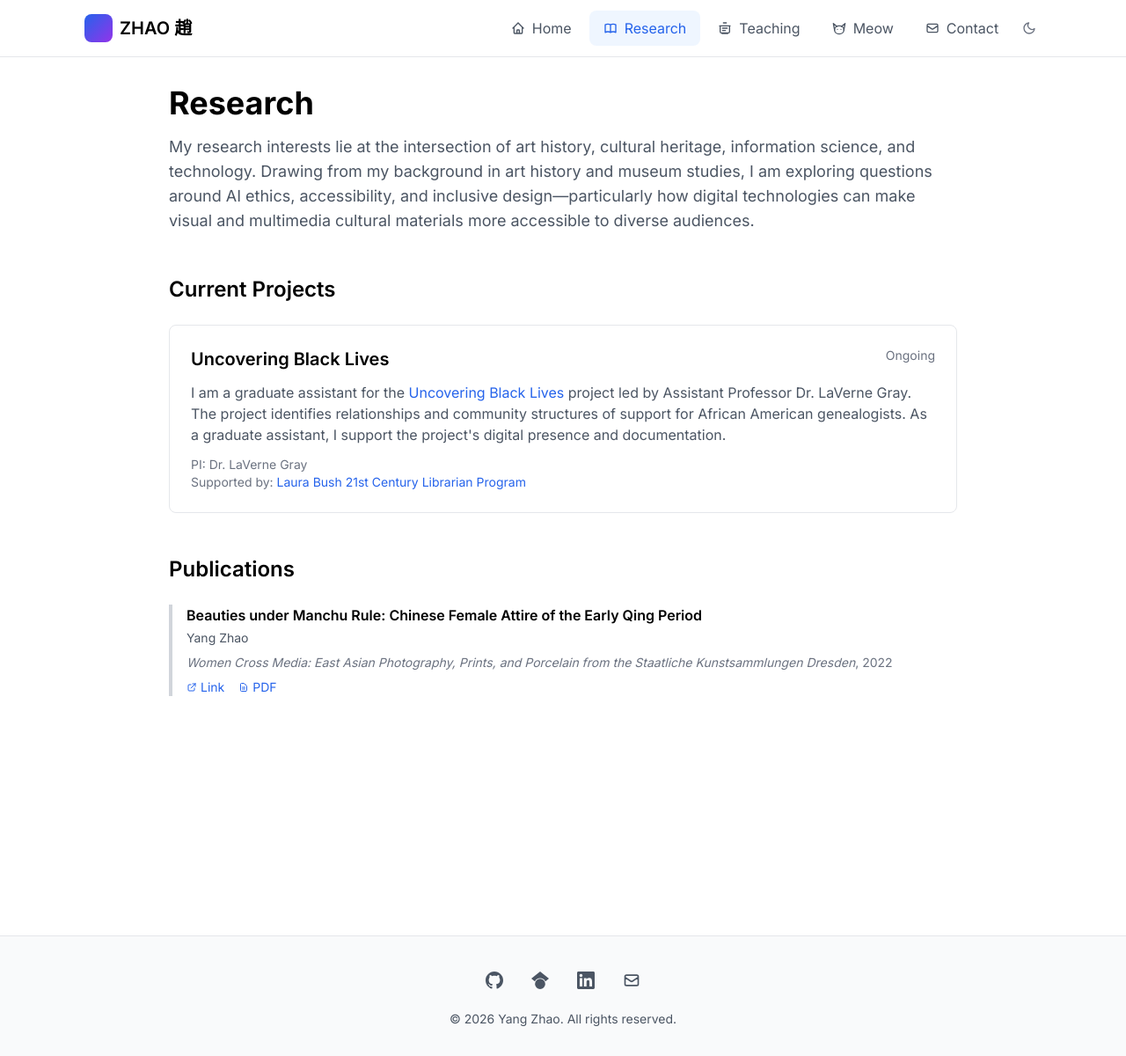
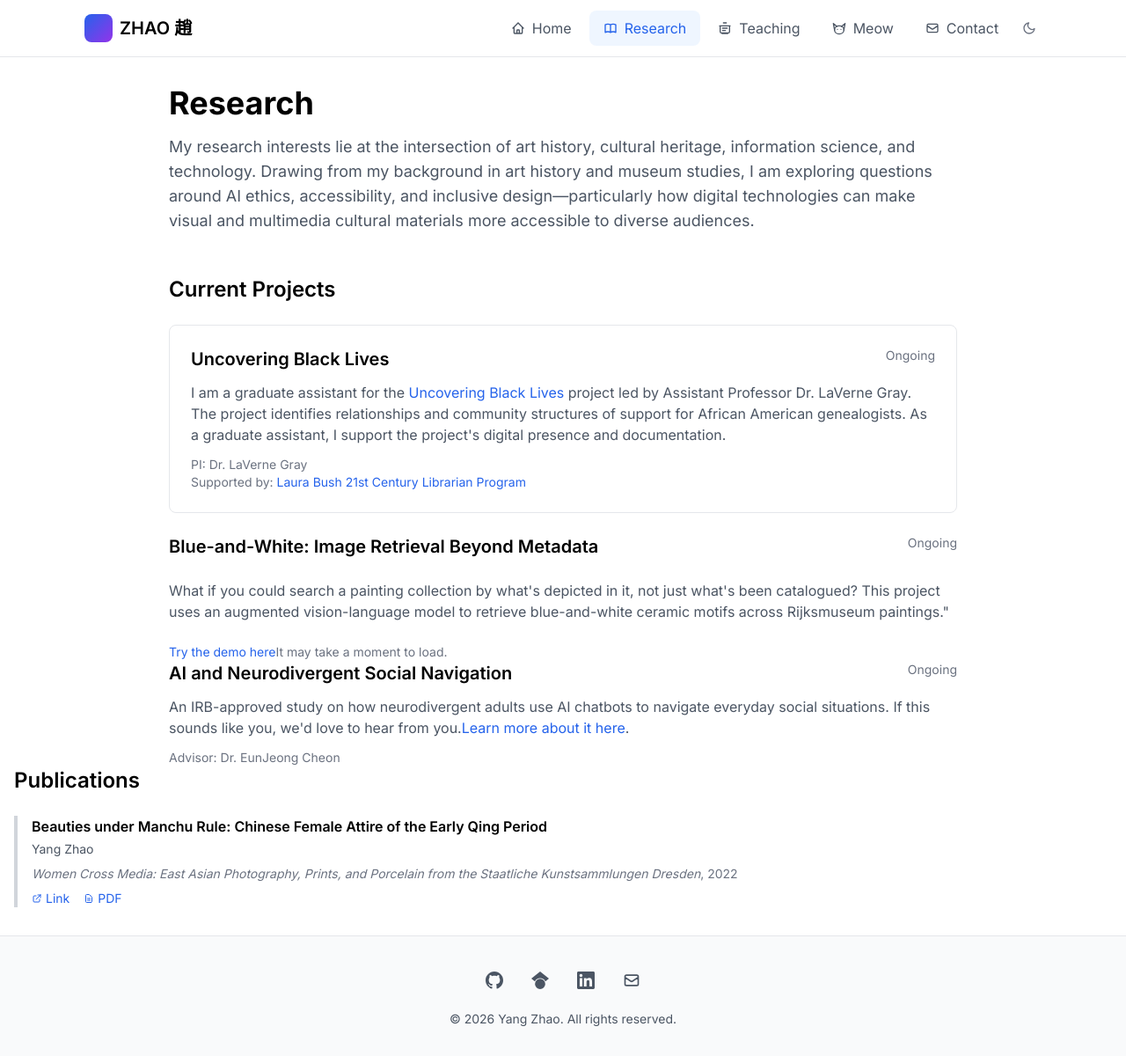
Before and after one commit to yzhao-is/yzhao-is.github.io, a Jekyll site: the page built from research.html, in a window 1280 px wide and 1200 px high. Shown: the whole window at 88% size. Built offline with Jekyll 4.4.1, drawn with Linux system fonts in a browser that asks for light colours; nearby versions of some CDN libraries.

Commit message:
Update research.html

```diff
--- a/research.html
+++ b/research.html
@@ -31,7 +31,23 @@ title: Research
         <p class="text-sm text-gray-500">PI: Dr. LaVerne Gray</p>
         <p class="text-sm text-gray-500">Supported by: <a href="https://www.imls.gov/grants/awarded/re-250139-ols-21" class="text-blue-600 hover:text-blue-700 hover:underline" target="_blank">Laura Bush 21st Century Librarian Program</a></p>
       </div>
-
+      <div class="flex justify-between items-start mb-3">
+          <h3 class="text-xl font-semibold">Blue-and-White: Image Retrieval Beyond Metadata</h3>
+          <span class="text-sm text-gray-500 whitespace-nowrap ml-4">Ongoing</span>
+        </div>
+        <p class="text-gray-600 mb-3">
+           What if you could search a painting collection by what's depicted in it, not just what's been catalogued? This project uses an augmented vision-language model to retrieve blue-and-white ceramic motifs across Rijksmuseum paintings."
+        <p class="text-sm text-gray-500"><a href="https://huggingface.co/spaces/YangZhao2026/blue-n-white" class="text-blue-600 hover:text-blue-700 hover:underline" target="_blank">Try the demo here</a>It may take a moment to load.</p>
+      </div>
+      <div class="flex justify-between items-start mb-3">
+          <h3 class="text-xl font-semibold">AI and Neurodivergent Social Navigation</h3>
+          <span class="text-sm text-gray-500 whitespace-nowrap ml-4">Ongoing</span>
+        </div>
+        <p class="text-gray-600 mb-3">
+           An IRB-approved study on how neurodivergent adults use AI chatbots to navigate everyday social situations. If this sounds like you, we'd love to hear from you.<a href="https://github.com/yzhao-is/ai4nd-research" class="text-blue-600 hover:text-blue-700 hover:underline" target="_blank">Learn more about it here</a>.
+        </p>
+         <p class="text-sm text-gray-500">Advisor: Dr. EunJeong Cheon</p>
+      </div>
 
     </div>
   </section>
```
